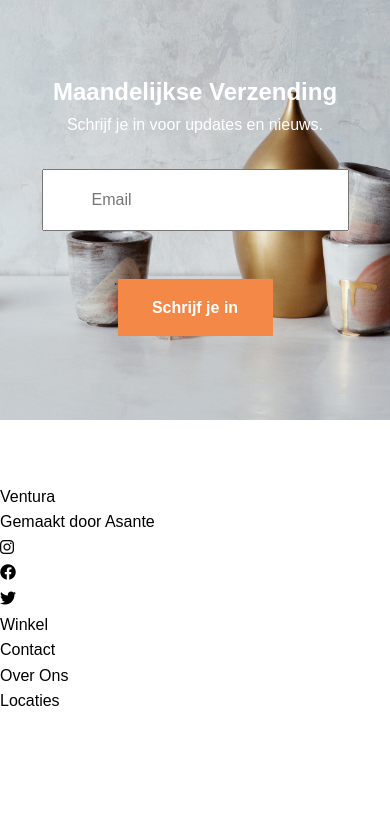
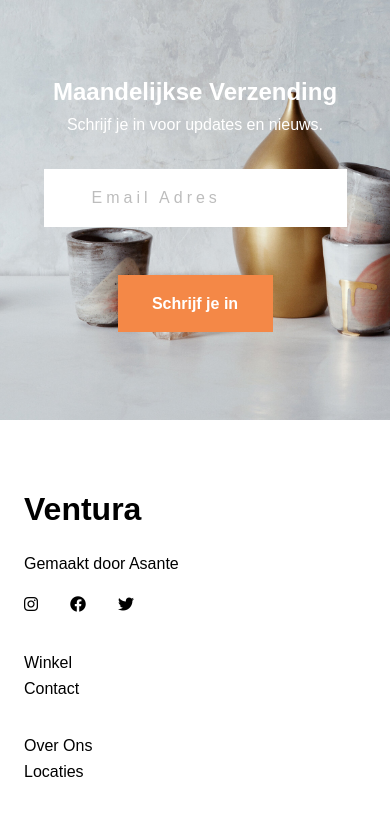
Before and after one commit to AsanteWiebers/Ventura, a plain HTML site: page index.html in a window 390 px wide. Shown: the part 2714-3529 px from the top of the page. Before the commit the page ends 3428 px from the top, so only its background shows below. Drawn offline with nearby package versions, Linux system fonts and the light colour scheme; a web font is replaced by a local one.

Commit message:
footer mobile

```diff
--- a/index.html
+++ b/index.html
@@ -74,24 +74,24 @@
         <p class="text-white">Schrijf je in voor updates en nieuws.</p>
         <form action="">
             <label for="email"></label>
-            <input type="text" id="email" placeholder="Email">
+            <input type="text" id="email" placeholder="Email Adres">
         </form>
         <button>Schrijf je in</button>
 
     </section>
     <footer>
-        <p>Ventura</p>
-        <p>Gemaakt door Asante</p>
-        <ul>
+        <p class="text-black fw-700 fs-600">Ventura</p>
+        <p class="made">Gemaakt door Asante</p>
+        <ul class="socials">
             <li><i class="fa-brands fa-instagram " style="color: black;"></i></li>
             <li><i class="fa-brands fa-facebook " style="color: black;"></i></li>
             <li><i class="fa-brands fa-twitter " style="color: black;"></i></li>
         </ul>
-        <ul>
+        <ul class="footer_links">
             <li>Winkel</li>
             <li>Contact</li>
         </ul>
-        <ul>
+        <ul class="footer_links">
             <li>Over Ons</li>
             <li>Locaties</li>
         </ul>
--- a/main.js
+++ b/main.js
@@ -6,15 +6,15 @@ ScrollReveal({
 });
 
 ScrollReveal().reveal('.img', {
-    delay: 100,
+    delay: 50,
     origin: 'bottom'
 });
 
 ScrollReveal().reveal('.collection-bg', {
-    delay:100,
+    delay: 50,
     origin: 'bottom'
 });
 ScrollReveal().reveal('.pairs-bg', {
-    delay: 100,
+    delay: 50,
     origin: 'bottom'
 });
--- a/sass/style.scss
+++ b/sass/style.scss
@@ -19,6 +19,7 @@ $letter-spacing-3: 2.35px;
 
 $orange: #f48847;
 $black: #000;
+$light-grey: rgb(189, 189, 189);
 $white: #fff;
 
 @mixin flex {
@@ -316,5 +317,31 @@ main {
   input {
     padding: 1em 3em;
     margin: 2em 0 0;
+    border: none;
+    outline: none;
+  }
+
+  input:focus {
+    border: 5px solid $orange;
+  }
+
+  ::placeholder {
+    color: $light-grey;
+    letter-spacing: 4px;
   }
 }
+
+footer {
+  @include content-wrapper();
+  .socials {
+    @include flex();
+  }
+
+  .made {
+    margin: 1em 0;
+  }
+
+  .footer_links {
+    margin: 2em 0;
+  }
+}
```
Also changed, not shown: css/style.css, 1 other file.
